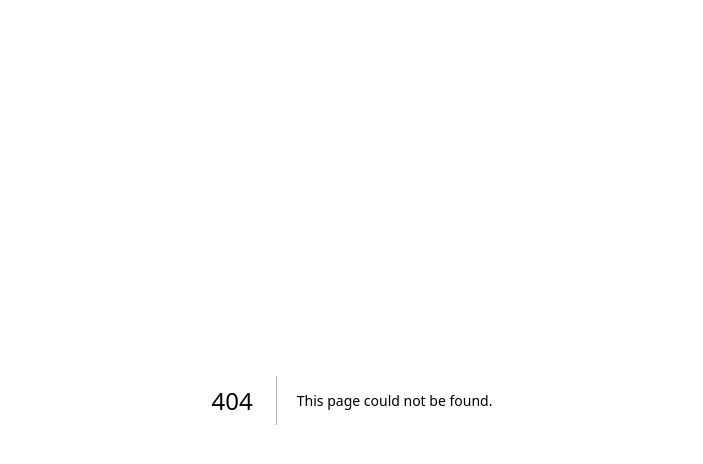
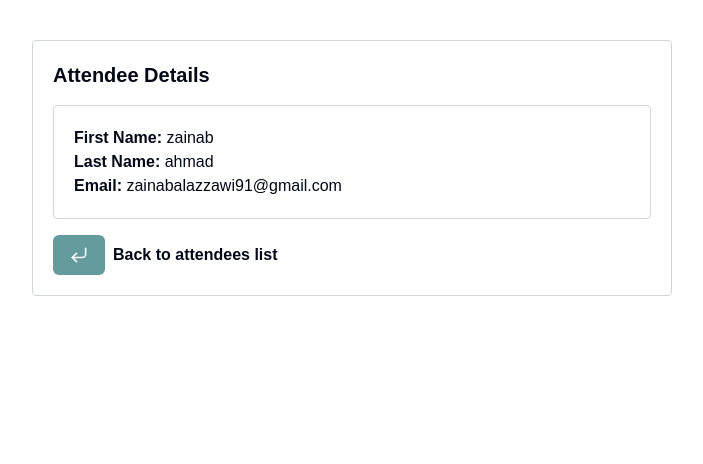
Before and after one commit to zainabalazzawi/event-form, a Next.js app: page /attendees-list/1 in a window 1280 px wide. Before the commit this address had no page. Shown: the top 464 px of the page, without its empty margins (288-991 px from the left). Built offline with nearby package versions, Linux system fonts and the light colour scheme.

Commit message:
add AttendeeInfo pgae

```diff
--- /dev/null
+++ b/app/api/attendees/[id]/route.ts
@@ -0,0 +1,20 @@
+
+ import data from "../../../../lib/data.json";
+import { NextResponse } from "next/server";
+
+
+
+type Params = {
+    id: string;
+  };
+
+export async function GET(_: Request,{ params }: { params:Params }) {
+  const { id } = params;
+  const attendee = data.find((attendee) => attendee.id === parseInt(id, 10));
+
+  if (attendee) {
+    return NextResponse.json(attendee);
+  } else {
+    return NextResponse.json({ message: "Attendee not found" }, { status: 404 });
+  }
+}
--- /dev/null
+++ b/app/attendees-list/[id]/page.tsx
@@ -0,0 +1,23 @@
+"use client"
+import AttendeeInfo from "@/components/AttendeeInfo";
+import { useParams } from "next/navigation";
+import React from "react";
+
+
+
+export type anttendeeParams =  {
+  id: string
+}
+
+const page = () => {
+  const params = useParams<anttendeeParams>();
+  const { id } = params;
+
+  return (
+    <div>
+      <AttendeeInfo id={parseInt(id)} />
+    </div>
+  );
+};
+
+export default page;
--- /dev/null
+++ b/components/AttendeeInfo.tsx
@@ -0,0 +1,78 @@
+"use client";
+import React from "react";
+import { useQuery } from "@tanstack/react-query";
+import axios from "axios";
+import { CornerDownLeft } from "lucide-react";
+import { Button } from "./ui/button";
+import { useRouter } from "next/navigation";
+
+type Attendee = {
+  id: number;
+  firstName: string;
+  lastName: string;
+  email: string;
+  phone: number;
+};
+
+const getAttendee = async (id: number) => {
+  const { data } = await axios.get(`/api/attendees/${id}`);
+  return data;
+};
+
+type AttendeeProps = {
+  id: number;
+};
+
+const AttendeeInfo = ({ id }: AttendeeProps) => {
+  const router = useRouter();
+  const { data, isLoading, isError, error } = useQuery<Attendee>({
+    queryKey: ["attendee", id],
+    queryFn: () => getAttendee(id),
+  });
+
+  if (isLoading) {
+    return <div>Loading...</div>;
+  }
+
+  if (isError) {
+    return <div>Error: {error.message}</div>;
+  }
+
+  const attendee = data;
+  return (
+    <div className="flex items-center justify-center">
+      <div className="mt-10 p-5 border border-gray-300 rounded w-[50%]">
+        <h2 className="text-xl font-semibold mb-4">Attendee Details</h2>
+        {attendee ? (
+          <div className="mb-4 border border-gray-300 rounded p-5">
+            <div className="font-semibold ">
+              First Name:{" "}
+              <span className="font-light">{attendee.firstName}</span>
+            </div>
+            <div className="font-semibold">
+              Last Name: <span className="font-light">{attendee.lastName}</span>
+            </div>
+            <div className="font-semibold">
+              Email: <span className="font-light">{attendee.email}</span>
+            </div>
+          </div>
+        ) : (
+          <p>No attendee found.</p>
+        )}
+
+        <div className="flex flex-row items-center gap-2">
+          <Button
+            onClick={() => {
+              router.push("/attendees-list");
+            }}
+          >
+            <CornerDownLeft size={20} />
+          </Button>
+          <div className="font-semibold"> Back to attendees list</div>
+        </div>
+      </div>
+    </div>
+  );
+};
+
+export default AttendeeInfo;
--- a/components/AttendeesListPage.tsx
+++ b/components/AttendeesListPage.tsx
@@ -2,6 +2,7 @@
 import React from "react";
 import { useQuery } from "@tanstack/react-query";
 import axios from "axios";
+import Link from "next/link";
 
 type Attendee = {
   id: number;
@@ -13,7 +14,7 @@ type Attendee = {
 
 const getAttendees = async () => {
   const { data } = await axios.get("/api/attendees");
-  return data
+  return data;
 };
 
 const AttendeesList = () => {
@@ -38,22 +39,30 @@ const AttendeesList = () => {
         {attendees && attendees.length > 0 ? (
           <div>
             {attendees.map((attendee, id) => (
-              <div key={id} className="mb-4 border border-gray-300 rounded p-5">
+              <>
+                <div
+                  key={id}
+                  className="mb-4 border border-gray-300 rounded p-5"
+                >
                   <div className="font-semibold ">
-                  First Name:{" "}
+                    First Name:
                     <span className="font-light">{attendee.firstName}</span>
                   </div>
                   <div className="font-semibold">
-                  Last Name:{" "}
+                    Last Name:
                     <span className="font-light">{attendee.lastName}</span>
                   </div>
                   <div className="font-semibold">
                     Email: <span className="font-light">{attendee.email}</span>
                   </div>
-                <div className="font-semibold">
-                  Phone: <span className="font-light">{attendee.phone}</span>
+
+                  <div className="text-[#649C9E] font-semibold mt-4">
+                    <Link href={`/attendees-list/${attendee.id}`}>
+                      see info of attendee
+                    </Link>
                   </div>
                 </div>
+              </>
             ))}
           </div>
         ) : (
--- a/components/ui/button.tsx
+++ b/components/ui/button.tsx
@@ -9,7 +9,7 @@ const buttonVariants = cva(
   {
     variants: {
       variant: {
-        default: "bg-primary text-primary-foreground hover:bg-primary/90",
+        default: "bg-[#649C9E] text-primary-foreground hover:bg-primary/90",
         destructive:
           "bg-destructive text-destructive-foreground hover:bg-destructive/90",
         outline:
```
Lines whose indentation alone changed are shown as unchanged.
